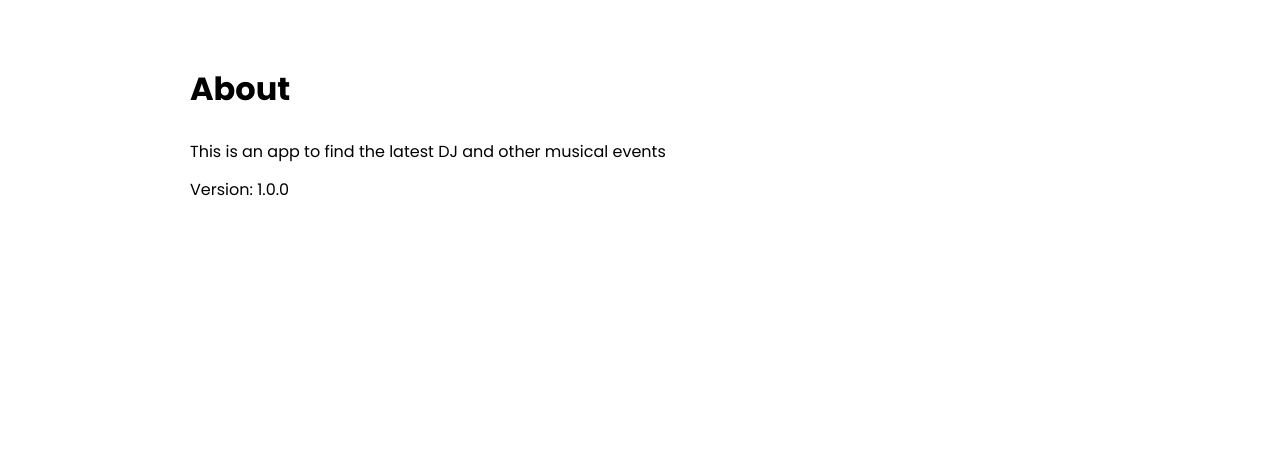
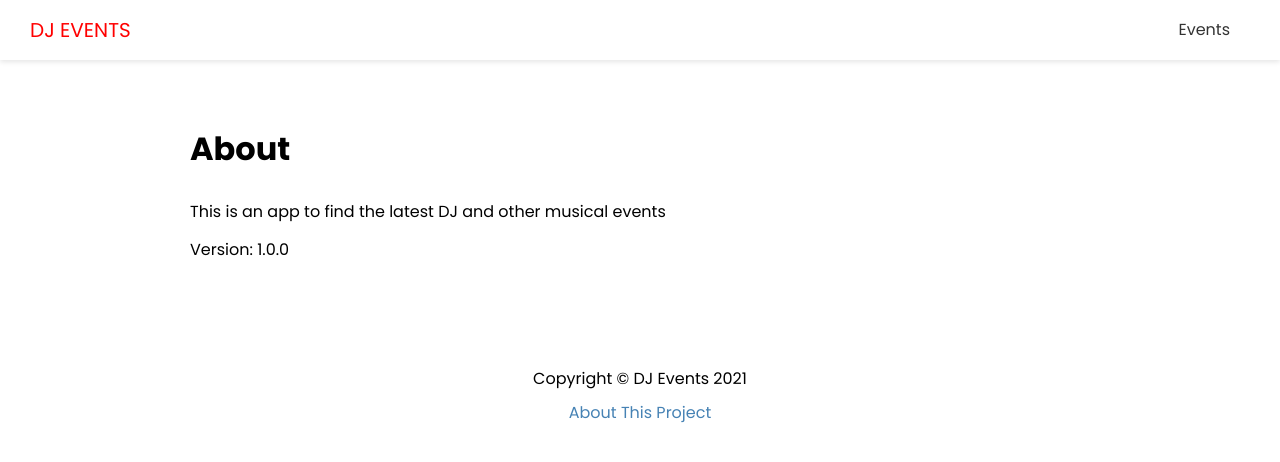
Before and after one commit to rjbatula/js-nextjs-events-frontend, a Next.js app: page /about in a window 1280 px wide. Shown: the top 462 px of the page. Built offline with nearby package versions, Linux system fonts and the light colour scheme.

Commit message:
Added Header and Footer

```diff
--- /dev/null
+++ b/pages/components/Footer.js
@@ -0,0 +1,13 @@
+import Link from 'next/link'
+import styles from '../../styles/Footer.module.css'
+
+export default function Footer() {
+	return (
+		<footer className={styles.footer}>
+			<p>Copyright &copy; DJ Events 2021</p>
+			<p>
+				<Link href='/about'>About This Project</Link>
+			</p>
+		</footer>
+	)
+}
--- /dev/null
+++ b/pages/components/Header.js
@@ -0,0 +1,24 @@
+import Link from 'next/link'
+import styles from '../../styles/Header.module.css'
+
+export default function Header() {
+	return (
+		<header className={styles.header}>
+			<div className={styles.logo}>
+				<Link href='/'>
+					<a>DJ Events</a>
+				</Link>
+			</div>
+
+			<nav>
+				<ul>
+					<li>
+						<Link href='/events'>
+							<a>Events</a>
+						</Link>
+					</li>
+				</ul>
+			</nav>
+		</header>
+	)
+}
--- a/pages/components/Layout.js
+++ b/pages/components/Layout.js
@@ -1,4 +1,6 @@
 import Head from 'next/head'
+import Header from './Header'
+import Footer from './Footer'
 import styles from '../../styles/Layout.module.css'
 
 export default function Layout({ title, keywords, description, children }) {
@@ -9,7 +11,9 @@
 				<meta name='description' content={description} />
 				<meta name='keywords' content={keywords} />
 			</Head>
+			<Header />
 			<div className={styles.container}>{children}</div>
+			<Footer />
 		</div>
 	)
 }
--- /dev/null
+++ b/styles/Footer.module.css
@@ -0,0 +1,8 @@
+.footer {
+	margin: 100px 0 40px;
+	text-align: center;
+}
+
+.footer p {
+	margin: 5px 0;
+}
--- /dev/null
+++ b/styles/Header.module.css
@@ -0,0 +1,56 @@
+.header {
+	display: flex;
+	justify-content: space-between;
+	align-items: center;
+	background: #fff;
+	color: #333;
+	height: 60px;
+	padding: 0 30px;
+	box-shadow: 0 2px 5px rgba(0, 0, 0, 0.1);
+}
+
+.header a {
+	color: #333;
+	margin-right: 20px;
+}
+
+.header a:hover {
+	color: #000;
+}
+.header ul {
+	display: flex;
+	align-items: center;
+	justify-content: center;
+	list-style: none;
+}
+
+.logo {
+	color: red;
+	font-size: 20px;
+	text-transform: uppercase;
+}
+
+.logo a {
+	color: red;
+}
+
+@media (max-width: 768px) {
+	.header {
+		flex-direction: column;
+		height: auto;
+	}
+
+	.header ul {
+		margin: 20px 0;
+		flex-direction: column;
+		text-align: center;
+	}
+
+	.header a {
+		margin-right: 0;
+	}
+
+	.logo {
+		margin: 20px 0;
+	}
+}
```
